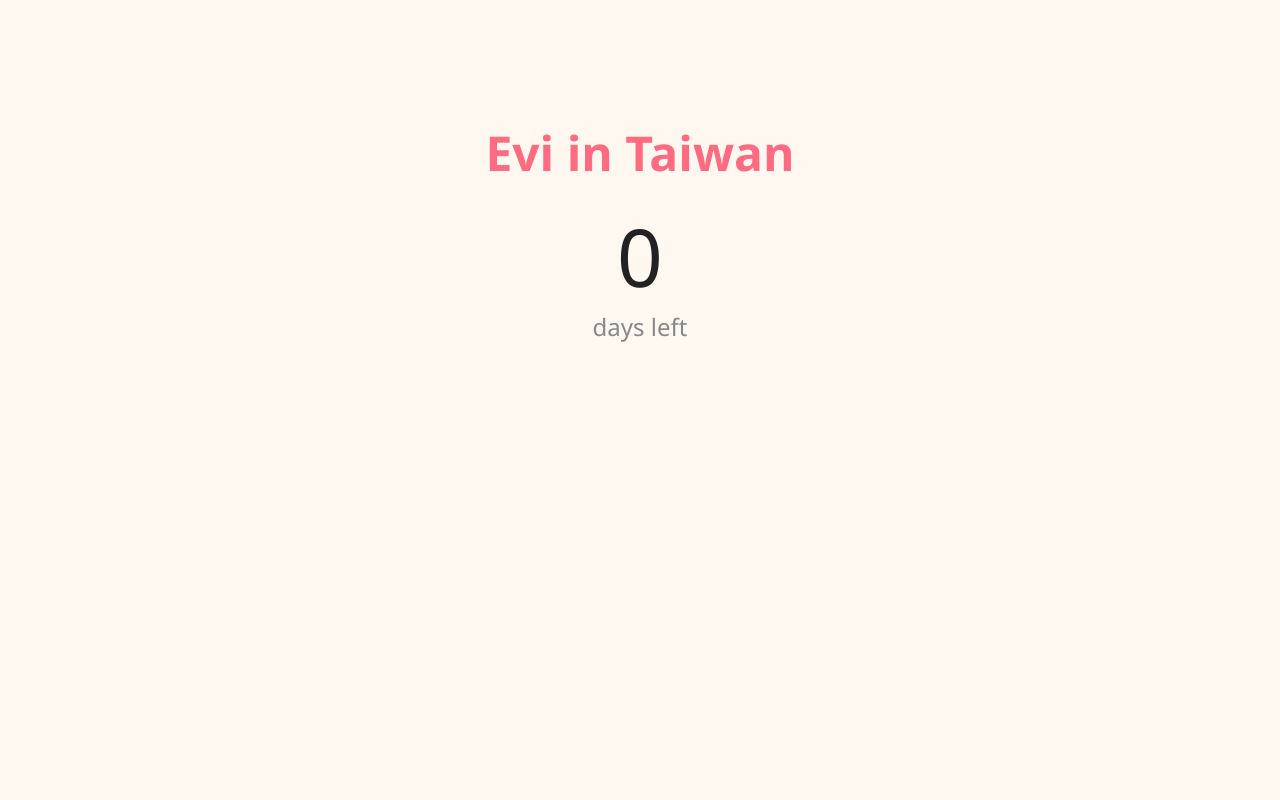
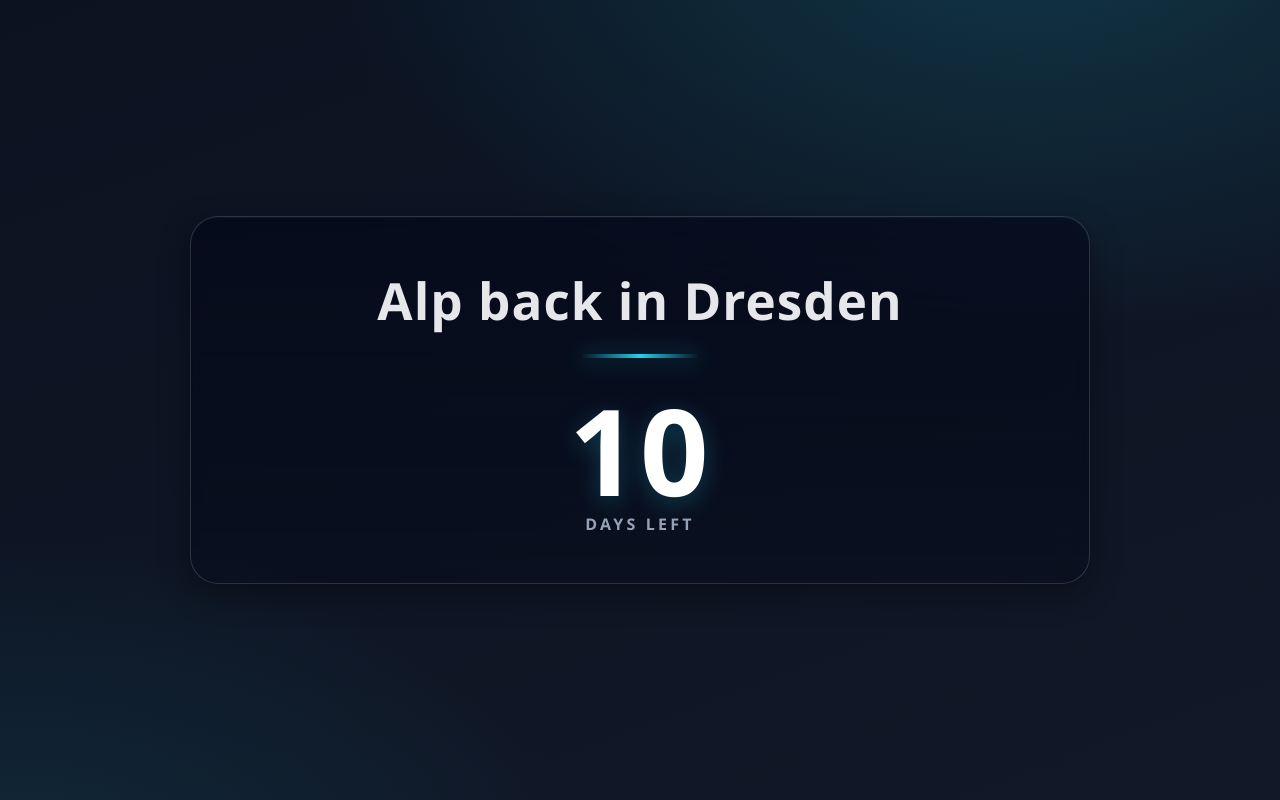
Before and after one commit to vardaralptekin/Evi_In_Taiwan, a plain HTML site: page index.html in a window 1280 px wide. Drawn offline with Linux system fonts and the light colour scheme.

Commit message:
Update index.html

```diff
--- a/index.html
+++ b/index.html
@@ -1,55 +1,103 @@
 <!DOCTYPE html>
 <html lang="en">
 <head>
-    <meta charset="UTF-8">
-    <title>Evi in Taiwan</title>
-    <meta name="viewport" content="width=device-width, initial-scale=1.0">
+  <meta charset="UTF-8" />
+  <title>Alp back in Dresden</title>
+  <meta name="viewport" content="width=device-width, initial-scale=1.0" />
   <style>
-        body {
-            background-color: #fff8f0;
-            font-family: "Segoe UI", Tahoma, Geneva, Verdana, sans-serif;
-            text-align: center;
-            padding: 10vh 5vw;
-            color: #444;
+    :root{
+      --bg1:#0b1220;   /* deep navy */
+      --bg2:#111827;   /* slate */
+      --accent:#22d3ee;/* cyan */
+      --text:#e5e7eb;  /* light gray */
+      --muted:#94a3b8; /* muted slate */
     }
-        h1 {
-            font-size: 7vw;
-            color: #ff6b81;
-            margin-bottom: 2vh;
+    *{box-sizing:border-box}
+    body{
+      margin:0;
+      min-height:100dvh;
+      display:flex;
+      flex-direction:column;
+      align-items:center;
+      justify-content:center;
+      padding:10vh 6vw;
+      color:var(--text);
+      font-family: "Segoe UI", Roboto, Helvetica, Arial, sans-serif;
+      background:
+        radial-gradient(1200px 700px at 80% -10%, rgba(34,211,238,.18), transparent 60%),
+        radial-gradient(1000px 600px at 0% 110%, rgba(34,211,238,.10), transparent 60%),
+        linear-gradient(160deg, var(--bg1), var(--bg2));
     }
-        #countdown {
-            font-size: 14vw;
-            color: #222;
+    .card{
+      width:min(900px, 92vw);
+      text-align:center;
+      padding:6vh 6vw;
+      border:1px solid rgba(148,163,184,.25);
+      border-radius:28px;
+      background:linear-gradient(180deg, rgba(2,6,23,.6), rgba(2,6,23,.35));
+      box-shadow:0 10px 30px rgba(0,0,0,.35), inset 0 1px 0 rgba(255,255,255,.04);
+      backdrop-filter: blur(6px);
     }
-        .label {
-            font-size: 5vw;
-            color: #888;
+    h1{
+      margin:0 0 1.2rem;
+      letter-spacing:.02em;
+      font-weight:800;
+      color:var(--text);
+      font-size:10vw;
     }
-
-        @media (min-width: 768px) {
-            h1 { font-size: 3em; }
-            #countdown { font-size: 5em; }
-            .label { font-size: 1.5em; }
+    #countdown{
+      font-weight:900;
+      line-height:1;
+      letter-spacing:.02em;
+      color:#ffffff;
+      text-shadow:0 6px 24px rgba(34,211,238,.25);
+      font-size:22vw;
+    }
+    .label{
+      margin-top:.2rem;
+      color:var(--muted);
+      font-weight:600;
+      text-transform:uppercase;
+      letter-spacing:.2em;
+      font-size:5vw;
+    }
+    .accent-bar{
+      width:120px;
+      height:4px;
+      margin:1rem auto 2rem;
+      border-radius:999px;
+      background:linear-gradient(90deg, transparent, var(--accent), transparent);
+      box-shadow:0 0 24px rgba(34,211,238,.45);
+    }
+    @media (min-width:768px){
+      h1{font-size:3.2rem}
+      #countdown{font-size:7.5rem}
+      .label{font-size:1rem}
     }
   </style>
 </head>
 <body>
-    <h1>Evi in Taiwan</h1>
-    <div id="countdown">0</div>
+  <div class="card">
+    <h1>Alp back in Dresden</h1>
+    <div class="accent-bar" aria-hidden="true"></div>
+    <div id="countdown" aria-live="polite">0</div>
     <div class="label">days left</div>
+  </div>
 
   <script>
-        const targetDate = new Date("2025-08-31T00:00:00");
+    // Explicit Berlin offset (CEST, UTC+02:00) for 2 Oct 2025
+    const targetDate = new Date("2025-10-02T00:00:00+02:00");
     const countdownEl = document.getElementById("countdown");
 
-        function updateCountdown() {
+    function updateCountdown(){
       const now = new Date();
-            const diff = targetDate - now;
-            const days = Math.max(0, Math.floor(diff / (1000 * 60 * 60 * 24)));
-            countdownEl.textContent = days;
+      const diffMs = targetDate - now;
+      const days = Math.max(0, Math.floor(diffMs / (1000 * 60 * 60 * 24)));
+      countdownEl.textContent = days.toString();
     }
 
     updateCountdown();
+    // Update hourly; daily granularity is sufficient for a days counter
     setInterval(updateCountdown, 1000 * 60 * 60);
   </script>
 </body>
```
Lines whose indentation alone changed are shown as unchanged.
